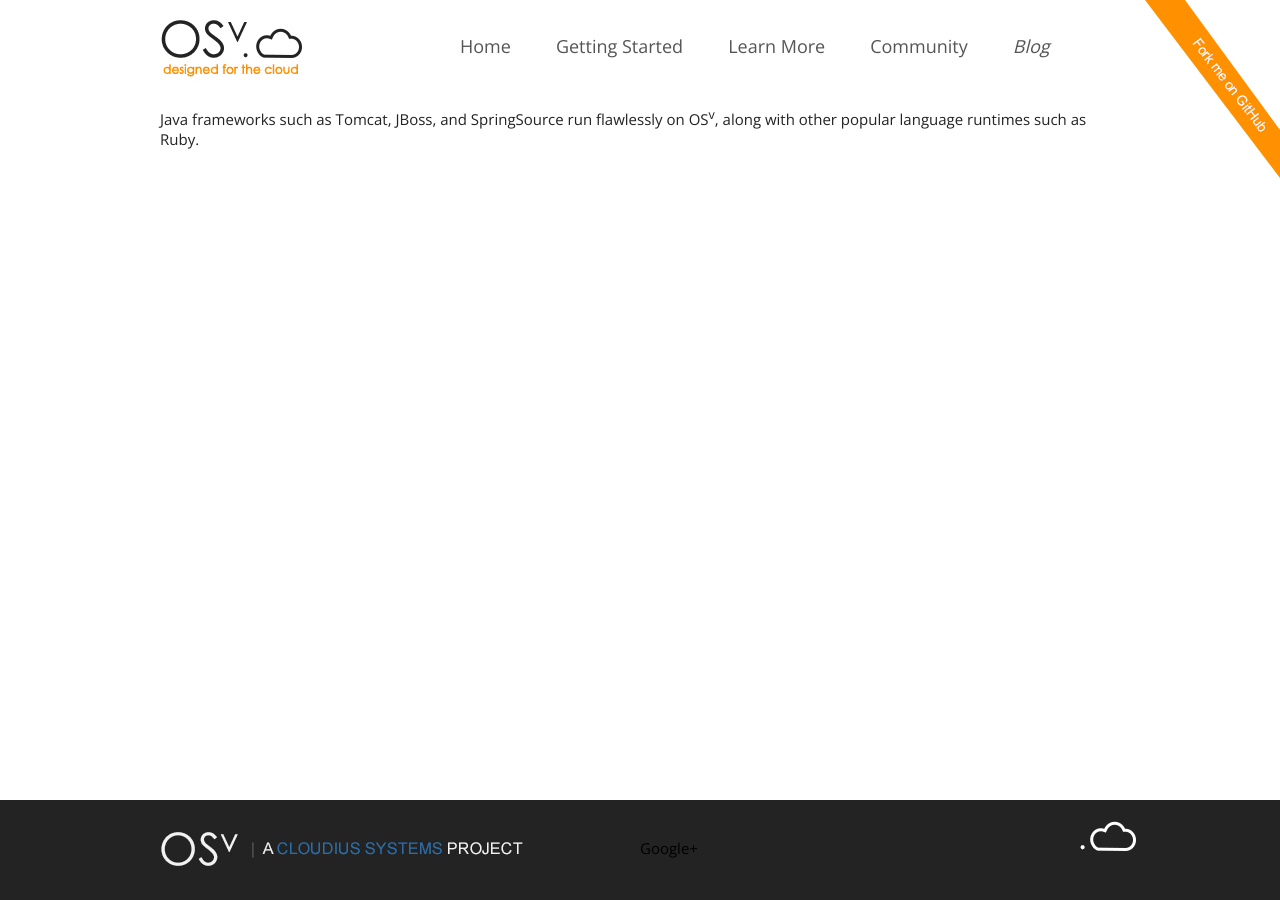
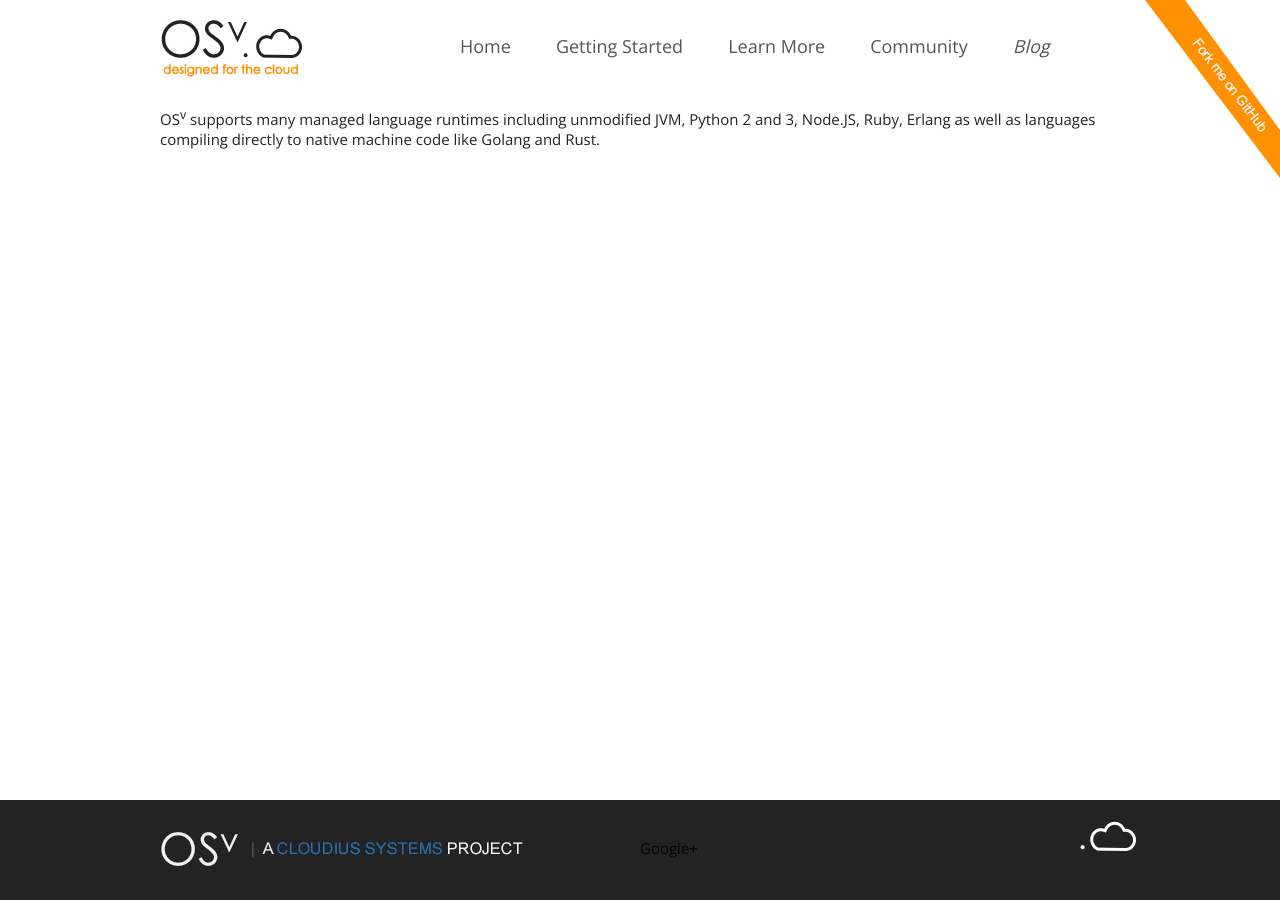
Before and after one commit to osv-io/osv-io.github.io, a Jekyll site: the page built from _posts/features/0000-08-01-common-integration.md, in a window 1280 px wide. Built offline with Jekyll 4.4.1, drawn with Linux system fonts in a browser that asks for light colours; our own code applies the rules of GitHub Pages for plain Markdown files.

Commit message:
Updated more pages

```diff
--- a/_posts/features/0000-08-01-common-integration.md
+++ b/_posts/features/0000-08-01-common-integration.md
@@ -1,7 +1,7 @@
 ---
 category: feature
-title: Common framework integration
+title: Language Runtimes
 order: 1
 ---
 
-Java frameworks such as Tomcat, JBoss, and SpringSource run flawlessly on OS<sup>v</sup>, along with other popular language runtimes such as Ruby.
+OS<sup>v</sup> supports many managed language runtimes including unmodified JVM, Python 2 and 3, Node.JS, Ruby, Erlang as well as languages compiling directly to native machine code like Golang and Rust.
```
Also changed, not shown: _includes/welcome.md (+2 -2 lines).
